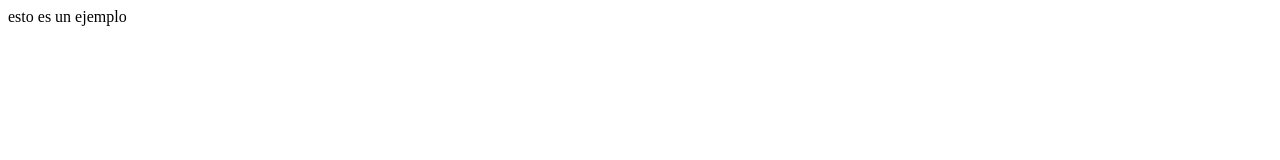
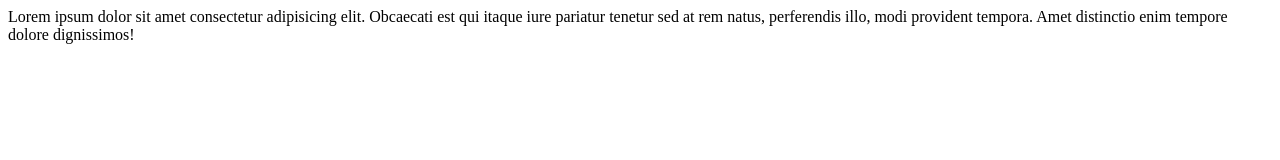
Before and after one commit to JesusEB/Web-personal, a plain HTML site: page index.html in a window 1280 px wide. Drawn offline with Linux system fonts and the light colour scheme.

Commit message:
agregue parrafo

```diff
--- a/index.html
+++ b/index.html
@@ -6,6 +6,6 @@
     <title>Document</title>
 </head>
 <body>
-    esto es un ejemplo
+    Lorem ipsum dolor sit amet consectetur adipisicing elit. Obcaecati est qui itaque iure pariatur tenetur sed at rem natus, perferendis illo, modi provident tempora. Amet distinctio enim tempore dolore dignissimos!
 </body>
 </html>
```
